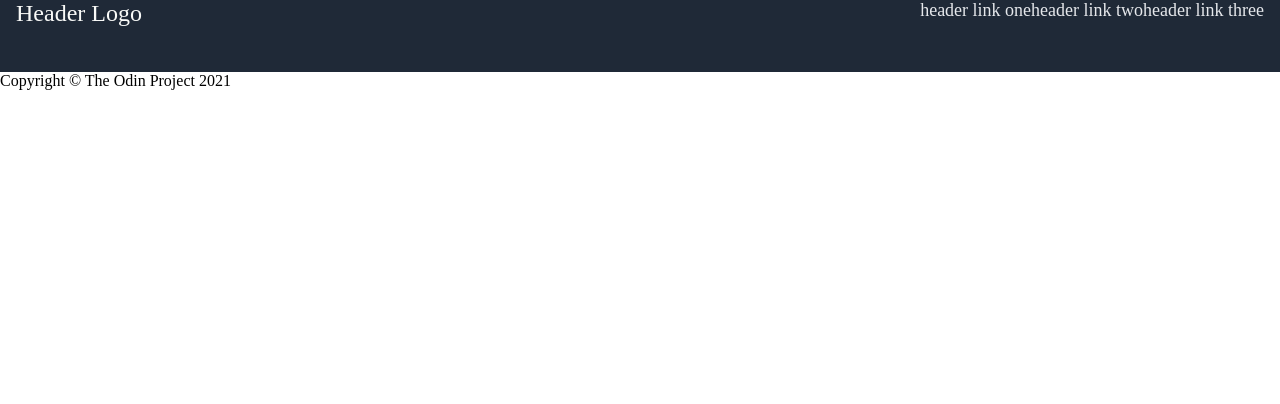
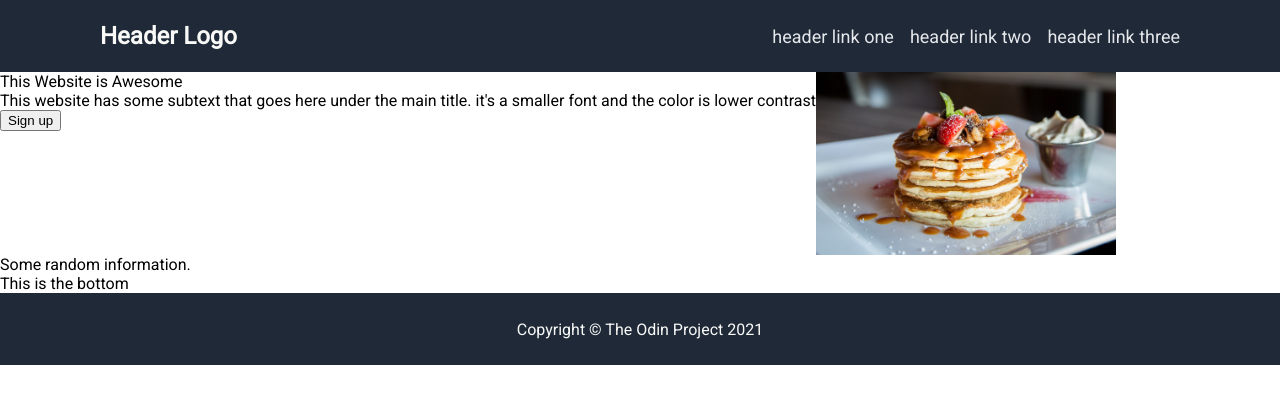
Before and after one commit to kaylanw4/landing-page, a plain HTML site: page index.html in a window 1280 px wide. Drawn offline with Linux system fonts and the light colour scheme.

Commit message:
styled header/footer, content to body, add images

```diff
--- a/index.html
+++ b/index.html
@@ -6,11 +6,13 @@
     <meta name="viewport" content="width=device-width, initial-scale=1.0">
     <title>Landing Page</title>
     <link rel="stylesheet" href="./style.css"/>
+    <link rel="preconnect" href="https://fonts.googleapis.com">
+    <link rel="preconnect" href="https://fonts.gstatic.com" crossorigin>
+    <link href="https://fonts.googleapis.com/css2?family=Roboto&display=swap" rel="stylesheet">
 </head>
 <body>
+
     <div class="header">
-
-
         <div class="logo">
             Header Logo
         </div>
@@ -19,11 +21,30 @@
             <li><a href="#">header link two</a></li>
             <li><a href="#">header link three</a></li>
         </ul>
+    </div>
 
+    <div class="content">
 
+        <div class="top">
+            <div class="top-body">
+                <div class="title">This Website is Awesome</div>
+                <div class="text">This website has some subtext that goes here under the main title. it's a smaller font and the color is lower contrast</div>
+                <button class="button">Sign up</button>
+            </div>
+            <img src="./images/pancake.jpg" alt="pancake">
 
-    </div>
-    <div class="content">
+        </div>
+
+        <div class="mid">
+            <div class="title">Some random information.</div>
+            <div class="mid-body">
+
+            </div>
+        </div>
+
+        <div class="bot">
+            This is the bottom
+        </div>
 
     </div>
 
--- a/style.css
+++ b/style.css
@@ -1,4 +1,5 @@
 body {
+    font-family: 'Roboto', sans-serif;
     display: flex;
     flex-direction: column;
     margin: 0;
@@ -9,6 +10,7 @@ ul {
     display: flex;
     padding: 0;
     margin: 0;
+    gap: 16px;
 }
 
 a {
@@ -21,12 +23,39 @@ a {
     height: 72px;
     background: #1F2937;
     display: flex;
+    align-items: center;
     justify-content: space-between;
-    padding: 0px 16px;
+    padding: 0px 100px;
 
 }
 
 .header .logo {
+    color: #F9FAF8;
     font-size: 24px;
+    font-weight: bold;
+}
+
+.content {
+    display: flex;
+    flex-direction: column;
+    flex: 1;
+
+}
+
+.top {
+    display: flex;
+}
+
+img {
+    height: auto;
+    width: 300px;
+}
+
+.footer {
+    height: 72px;
+    background: #1F2937;
     color: #F9FAF8;
+    display: flex;
+    align-items: center;
+    justify-content: center;
 }
```
Also changed, not shown: images/burrito.jpg (added), images/croissant.jpg (added), images/donut.jpg (added), images/pancake.jpg (added), images/sushi.jpg (added).
